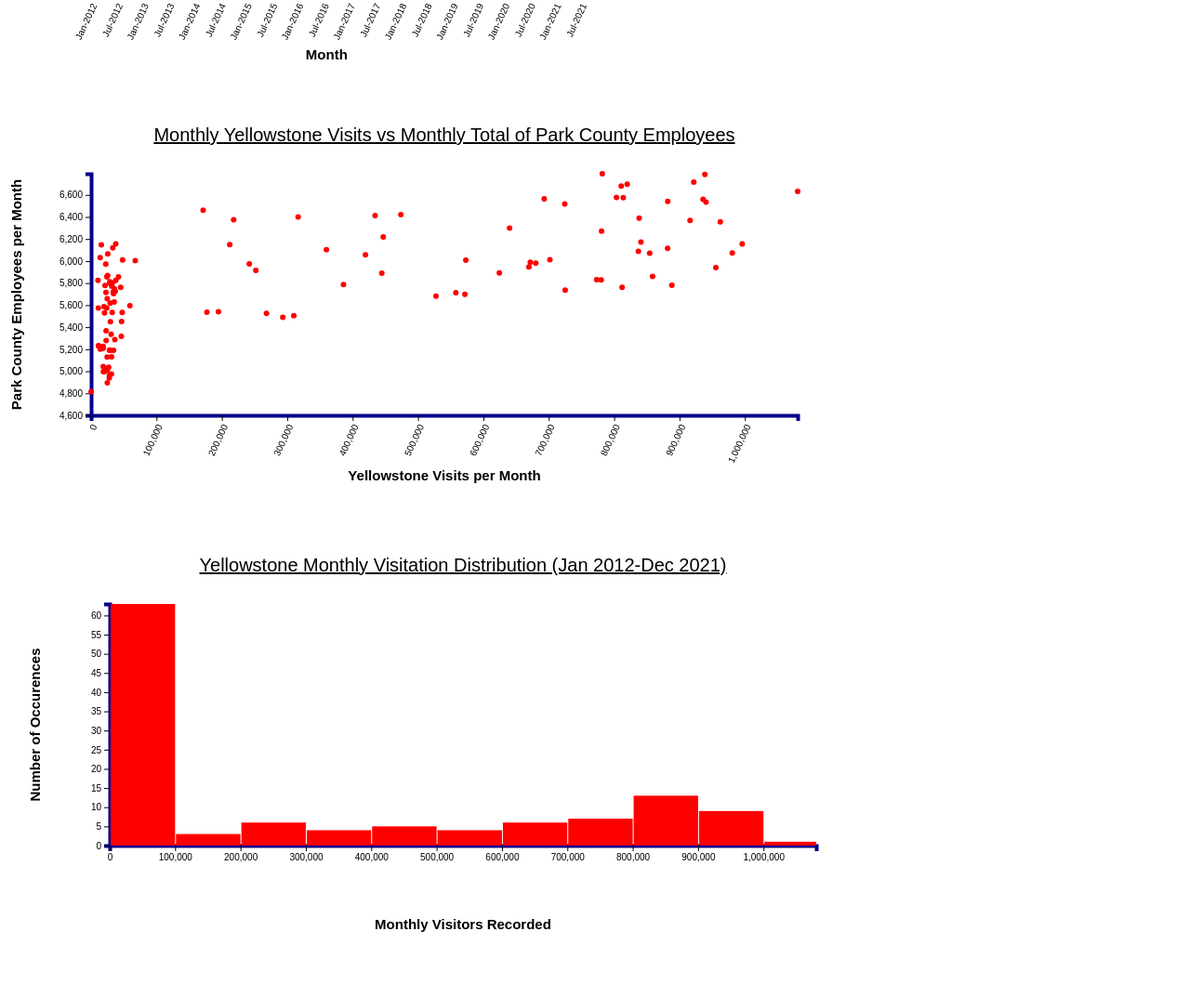
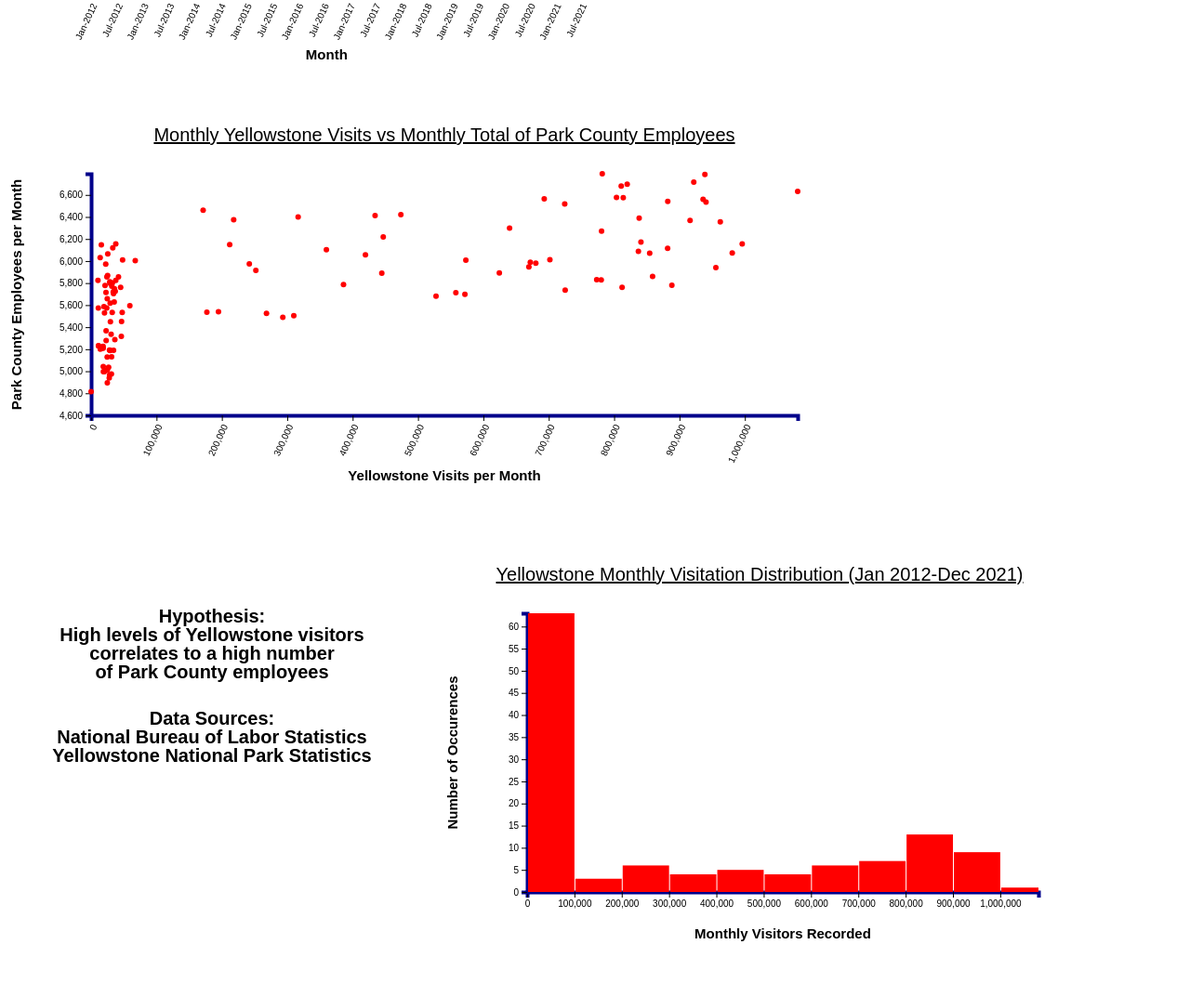
Before and after one commit to hged13/Scatter-Histogram, a plain HTML site: page index.html in a window 1280 px wide. Shown: the part 877-1950 px from the top of the page at 93% size. Before the commit the page ends 1908 px from the top, so only its background shows below. Drawn offline with nearby package versions, Linux system fonts and the light colour scheme.

Commit message:
Add files via upload

```diff
--- a/index.html
+++ b/index.html
@@ -41,8 +41,8 @@ var x4 = d3.scaleTime().range([0, 550]);
 var y4 = d3.scaleLinear().range([300,0]);
 
 var x3 = d3.scaleLinear()
-.domain([0, 1080767]) .range([0, width]);
-var y3 = d3.scaleLinear() .range([height, 0]);
+.domain([0, 1080767]) .range([0, 550]);
+var y3 = d3.scaleLinear() .range([300, 0]);
 
 var x5 = d3.scaleLinear()
 .domain([4400,6786]) .range([0, width]);
@@ -91,7 +91,65 @@ var svg = d3.select("body")
     .append("g")
     .attr("transform","translate(" + margin.left  +"," + margin.top+ ")")
 
-    var svg3 = d3.select("body").append("svg") .attr("width", width + margin.left + margin.right) .attr("height", height + margin.top + margin.bottom)
+
+var holder = d3.select("body") // select the 'body' element
+      .append("svg")
+      .attr("width", 449)
+      .attr("height", 500);
+// draw a circle
+      holder.append("text")
+      .attr("x", 220 )
+      .attr("y",  100)
+      .style("text-anchor", "middle")
+      .style("font-size","20px")
+      .style("font-weight","bold")
+      .text("Hypothesis:");
+      holder.append("text")
+      .attr("x", 220 )
+      .attr("y",  120)
+      .style("text-anchor", "middle")
+      .style("font-size","20px")
+      .style("font-weight","bold")
+      .text("High levels of Yellowstone visitors");
+      holder.append("text")
+      .attr("x", 220 )
+      .attr("y",  140)
+      .style("text-anchor", "middle")
+      .style("font-size","20px")
+      .style("font-weight","bold")
+      .text("correlates to a high number");
+      holder.append("text")
+      .attr("x", 220 )
+      .attr("y",  160)
+      .style("text-anchor", "middle")
+      .style("font-size","20px")
+      .style("font-weight","bold")
+      .text(" of Park County employees");
+      holder.append("text")
+      .attr("x", 220 )
+      .attr("y",  210)
+      .style("text-anchor", "middle")
+      .style("font-size","20px")
+      .style("font-weight","bold")
+      .text("Data Sources:");
+      holder.append("text")
+      .attr("x", 220 )
+      .attr("y",  230)
+      .style("text-anchor", "middle")
+      .style("font-size","20px")
+      .style("font-weight","bold")
+      .text("National Bureau of Labor Statistics");
+      holder.append("text")
+      .attr("x", 220 )
+      .attr("y",  250)
+      .style("text-anchor", "middle")
+      .style("font-size","20px")
+      .style("font-weight","bold")
+      .text("Yellowstone National Park Statistics");
+
+
+
+    var svg3 = d3.select("body").append("svg") .attr("width", 550+ margin.left + margin.right) .attr("height", 300 + margin.top + margin.bottom)
     .append("g")
     .attr("transform","translate(" + (margin.left + 20) + "," + (margin.top+10) + ")");
 
@@ -147,6 +205,7 @@ svg4.append("path")
 
   // Add the X Axis
   svg.append("g")
+
       .attr("transform", "translate(0," + height + ")")
       .call(d3.axisBottom(x))
       .selectAll("text")
@@ -295,6 +354,9 @@ svg2.append("text")
       .text("Lockdown");
 
 
+
+
+
    //Add the scatterplot
   svg4.selectAll("dot")
       .data(data)
@@ -315,10 +377,10 @@ y3.domain([0, d3.max(bins, function(d) { return d.length; })]);
 
   // add the x Axis
   svg3.append("g")
-      .attr("transform", "translate(0," + height + ")")
+      .attr("transform", "translate(0," + 300 + ")")
       .call(d3.axisBottom(x3));
       svg3.append("text")
-      .attr("x", width/2 )
+      .attr("x", 550/2 )
       .attr("y",  height + margin.top + 20 )
       .style("text-anchor", "middle")
       .style("font-size","15px")
@@ -330,7 +392,7 @@ y3.domain([0, d3.max(bins, function(d) { return d.length; })]);
       svg3.append("text")
       .attr("transform", "rotate(-90)")
       .attr("y", 0 - margin.left)
-      .attr("x",0 - (height / 2))
+      .attr("x",0 - (300 / 2))
       .attr("dy", "1em")
       .style("text-anchor", "middle")
       .style("font-size","15px")
@@ -344,7 +406,7 @@ y3.domain([0, d3.max(bins, function(d) { return d.length; })]);
         .attr("x", 1)
         .attr("transform", function(d) { return "translate(" + x3(d.x0) + "," + y3(d.length) + ")"; })
         .attr("width", function(d) { return x3(d.x1) - x3(d.x0) -1 ; })
-        .attr("height", function(d) { return height - y3(d.length); })
+        .attr("height", function(d) { return 300 - y3(d.length); })
         .style("fill", "red")
 
          // Scale the range of the data in the y domain
@@ -376,7 +438,7 @@ svg2.append("text")
       .text("Monthly Yellowstone Visits vs Monthly Total of Park County Employees");
 //add title
       svg3.append("text")
-      .attr("x", (width / 2))
+      .attr("x", (500 / 2))
       .attr("y", 0 - (margin.top / 2))
       .attr("text-anchor", "middle")
       .style("font-size", "20px")
```
